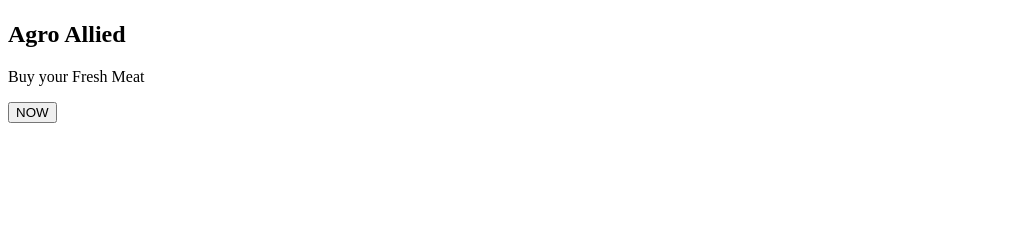
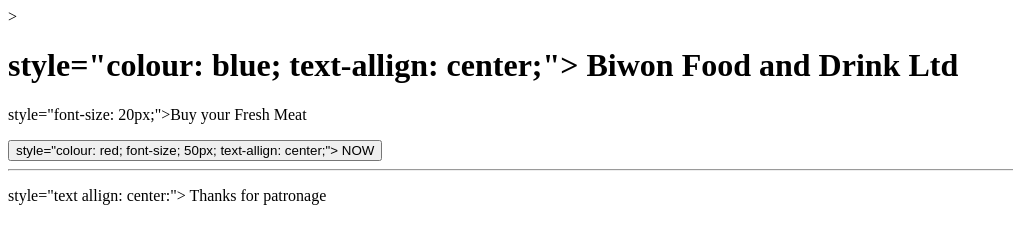
Before and after one commit to iamquadrich/coursera-training, a plain HTML site: page site/Agro.html in a window 1280 px wide. Shown: the whole page, without its empty margins (0-1013 px from the left). Drawn offline with Linux system fonts and the light colour scheme.

Commit message:
css added

```diff
--- a/site/Agro.html
+++ b/site/Agro.html
@@ -1,11 +1,19 @@
 <!DOCTYPE html>
 <html>
-<h1>
-	<title>Hurray!</title>
-</h1>
-<h2>Agro Allied</h2>
+<head></head>>
+	<title> style="font-size: 60px; text-allign: center;">Hurray!</title>
+</head>
+<h1> style="colour: blue; text-allign: center;">
+Biwon Food and Drink Ltd</h1>
 <body>
-<p>Buy your Fresh Meat</p>
-<button>NOW</button>
+<p> style="font-size: 20px;">Buy your Fresh Meat</p>
+<button> style="colour: red; font-size; 50px; text-allign: center;">
+NOW</button>
+<footer>
+	<hr>
+	<p>style="text allign: center:">
+		Thanks for patronage
+	</p>
+</footer>
 </body>
 </html>
```
